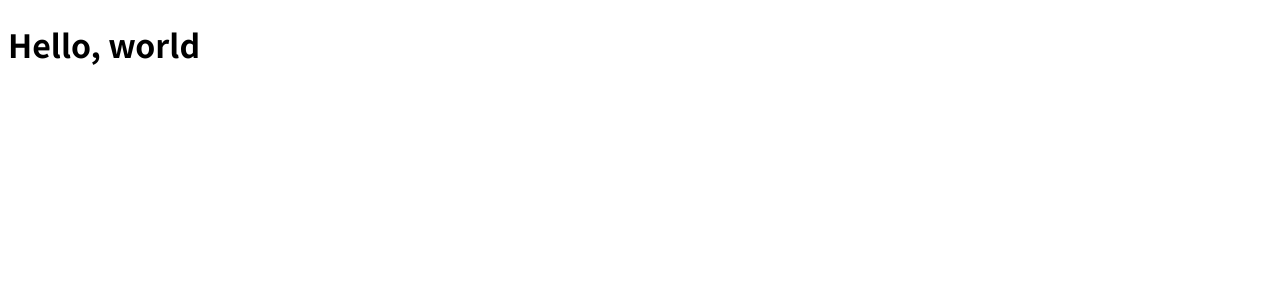
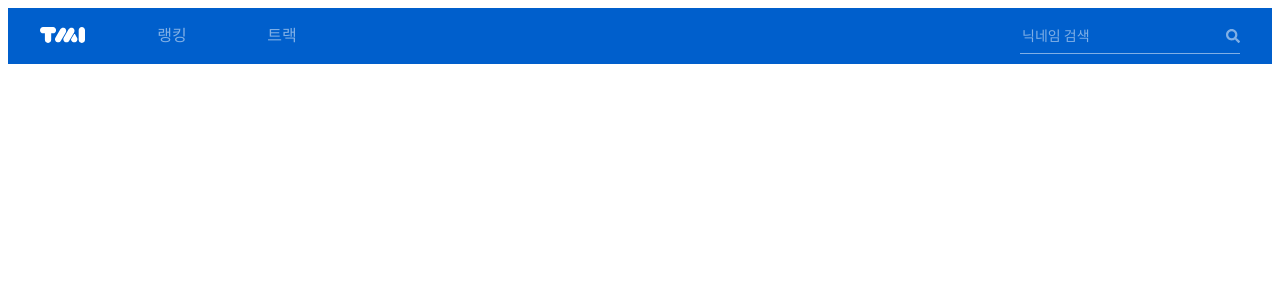
Before and after one commit to hatoba29/wanted-codestates-2, a React app: page /user in a window 1280 px wide. Before the commit this address led to /. Shown: the top 300 px of the page. Built offline with nearby package versions, Linux system fonts and the light colour scheme; what emotion-normalize would draw is missing.

Commit message:
Feat: 상단 네비게이션 바 추가
- pages/index.tsx: 라우터 추가
- webpack: 중첩 라우팅을 위해 output.publicPath 추가

```diff
--- /dev/null
+++ b/components/NavBar.tsx
@@ -0,0 +1,162 @@
+import React, { ChangeEvent, KeyboardEvent, useState } from "react"
+import {
+  NavLink,
+  NavLinkProps,
+  useLocation,
+  useNavigate,
+} from "react-router-dom"
+import styled from "@emotion/styled"
+import { FaSearch } from "react-icons/fa"
+import logoImg from "~/public/assets/tmi_logo_default.svg"
+
+const NavBar = () => {
+  const [query, setQuery] = useState("")
+  const location = useLocation()
+  const navigate = useNavigate()
+
+  const handleClass: NavLinkProps["className"] = ({ isActive }) =>
+    isActive ? "active" : ""
+
+  const handleSearch = (e: ChangeEvent<HTMLInputElement>) => {
+    setQuery(e.currentTarget.value)
+  }
+
+  const handleEnter = (e: KeyboardEvent<HTMLInputElement>) => {
+    if (e.key === "Enter") {
+      navigate(`user/${query}`)
+      setQuery("")
+      e.currentTarget.blur()
+    }
+  }
+
+  return (
+    <Wrapper>
+      <NavLink to="/">
+        <Logo src={logoImg} alt="Logo" />
+      </NavLink>
+
+      <MenuItems>
+        <MenuItem>
+          <NavLink to="rank" className={handleClass}>
+            랭킹
+          </NavLink>
+        </MenuItem>
+        <MenuItem>
+          <NavLink to="track" className={handleClass}>
+            트랙
+          </NavLink>
+        </MenuItem>
+      </MenuItems>
+
+      {location.pathname !== "/" && (
+        <Search>
+          <SearchInput
+            placeholder="닉네임 검색"
+            value={query}
+            onChange={handleSearch}
+            onKeyDown={handleEnter}
+          />
+          <NavLink to={`user/${query}`}>
+            <FaSearch className="fa-search" size={14} color="white" />
+          </NavLink>
+        </Search>
+      )}
+    </Wrapper>
+  )
+}
+
+const Wrapper = styled.nav`
+  width: 100%;
+  height: 56px;
+  padding: 0 32px;
+  background-color: #005fcc;
+
+  display: flex;
+  align-items: center;
+`
+
+const Logo = styled.img`
+  margin-right: 16px;
+`
+
+const MenuItems = styled.ul`
+  margin: 0;
+  margin-left: 16px;
+  padding: 0;
+`
+
+const MenuItem = styled.li`
+  width: 110px;
+  margin-bottom: 4px;
+
+  text-align: center;
+  user-select: none;
+
+  display: inline-block;
+  list-style: none;
+
+  a {
+    color: white;
+    opacity: 0.5;
+    transition: opacity 0.1s linear;
+
+    &.active,
+    :hover {
+      opacity: 1;
+    }
+  }
+`
+
+const Search = styled.div`
+  width: 220px;
+  height: 35px;
+  margin-left: auto;
+
+  display: grid;
+  align-items: center;
+
+  * {
+    grid-row: 1;
+    grid-column: 1;
+  }
+
+  a {
+    justify-self: end;
+  }
+
+  .fa-search {
+    cursor: pointer;
+    opacity: 0.5;
+    transition: opacity 0.1s linear;
+
+    :hover {
+      opacity: 1;
+    }
+  }
+`
+
+const SearchInput = styled.input`
+  width: 100%;
+  height: 100%;
+  border: none;
+  border-bottom: 1px solid rgba(255, 255, 255, 0.5);
+  padding-right: 16px;
+  background-color: transparent;
+  transition: border-color 0.2s linear;
+
+  color: white;
+
+  :hover,
+  :focus {
+    border-color: rgba(255, 255, 255, 1);
+  }
+
+  ::placeholder {
+    font-size: 14px;
+  }
+  :focus::placeholder {
+    color: transparent;
+  }
+`
+
+export default NavBar
--- a/package.json
+++ b/package.json
@@ -12,6 +12,7 @@
     "emotion-normalize": "^11.0.1",
     "react": "^17.0.2",
     "react-dom": "^17.0.2",
+    "react-icons": "^4.3.1",
     "react-router-dom": "6"
   },
   "devDependencies": {
--- a/pages/index.tsx
+++ b/pages/index.tsx
@@ -2,7 +2,15 @@ import React from "react"
 import { render } from "react-dom"
 import { Global, css } from "@emotion/react"
 import normalize from "emotion-normalize"
-import { BrowserRouter, Routes, Route, Navigate } from "react-router-dom"
+import {
+  BrowserRouter,
+  Routes,
+  Route,
+  Navigate,
+  useParams,
+} from "react-router-dom"
+
+import NavBar from "~/components/NavBar"
 
 const globalStyle = css`
   ${normalize}
@@ -10,22 +18,42 @@ const globalStyle = css`
     font-family: "Noto Sans KR", sans-serif;
     box-sizing: border-box;
   }
+
+  input:focus {
+    outline: none;
+  }
+
+  input::placeholder {
+    color: rgba(255, 255, 255, 0.5);
+  }
+
+  a {
+    text-decoration: unset;
+    color: inherit;
+  }
 `
 
-const App = () => {
-  const hello = "Hello, world"
+const User = () => {
+  const p = useParams()
+  return <h1>user {p.id}</h1>
+}
 
-  return (
+const App = () => (
   <>
     <Global styles={globalStyle} />
     <BrowserRouter>
+      <NavBar />
       <Routes>
-          <Route path="/" element={<h1>{hello}</h1>} />
+        <Route path="/" element={<h1>Home</h1>} />
+        <Route path="user">
+          <Route path=":id" element={<User />} />
+        </Route>
+        <Route path="rank" element={<h1>Ranking</h1>} />
+        <Route path="track" element={<h1>Track</h1>} />
         <Route path="*" element={<Navigate replace to="/" />} />
       </Routes>
     </BrowserRouter>
   </>
 )
-}
 
 render(<App />, document.getElementById("root"))
--- /dev/null
+++ b/types/image.d.ts
@@ -0,0 +1 @@
+declare module "*.svg"
--- a/webpack.dev.ts
+++ b/webpack.dev.ts
@@ -8,6 +8,9 @@ const config: Configuration = {
   mode: "development",
   entry: {
     app: resolve(__dirname, "pages", "index.tsx"),
+  },
+  output: {
+    publicPath: "/",
   },
   devServer: {
     port: 3000,
@@ -28,6 +31,10 @@ const config: Configuration = {
         use: ["ts-loader"],
       },
       {
+        test: /\.svg$/,
+        type: "asset/resource",
+      },
+      {
         test: /\.html$/,
         use: ["html-loader"],
       },
--- a/webpack.prod.ts
+++ b/webpack.prod.ts
@@ -10,6 +10,7 @@ const config: Configuration = {
     app: resolve(__dirname, "pages", "index.tsx"),
   },
   output: {
+    publicPath: "/",
     clean: true,
   },
   devServer: {
```
Also changed, not shown: public/assets/tmi_logo_default.svg (added), 1 other file (tests, documents, lock files or other folders). Lines whose indentation alone changed are shown as unchanged.
